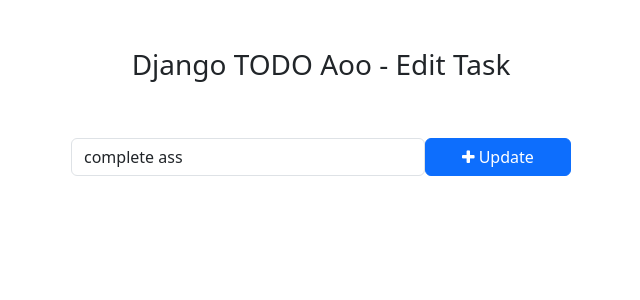
After one commit to sajinsaga/todo_c, a Django app: page /todo/edit/1/ in a window 1280 px wide. The commit adds this page. Shown: the top 300 px of the page, without its empty margins (319-959 px from the left). Run offline with Django 5.2, Linux system fonts and the light colour scheme; data comes from the database, SQL or seed files in the repository; both versions use the stored data as it was after the commit.

Commit message:
final push

```diff
--- /dev/null
+++ b/templates/edit.html
@@ -0,0 +1,28 @@
+<!DOCTYPE html>
+<html lang="en">
+<head>
+    <meta charset="UTF-8">
+    <meta name="viewport" content="width=device-width, initial-scale=1.0">
+    <title>edit task</title>
+        <!-- Bootstrap -->
+    <link href="https://cdn.jsdelivr.net/npm/bootstrap@5.3.0-alpha1/dist/css/bootstrap.min.css" rel="stylesheet" integrity="sha384-GLhlTQ8iRABdZLl6O3oVMWSktQOp6b7In1Zl3/Jr59b6EGGoI1aFkw7cmDA6j6gD" crossorigin="anonymous">
+    <script src="https://cdn.jsdelivr.net/npm/bootstrap@5.3.0-alpha1/dist/js/bootstrap.bundle.min.js" integrity="sha384-w76AqPfDkMBDXo30jS1Sgez6pr3x5MlQ1ZAGC+nuZB+EYdgRZgiwxhTBTkF7CXvN" crossorigin="anonymous"></script>
+    <!-- Font Awesome Icons -->
+    <link rel="stylesheet" href="https://cdnjs.cloudflare.com/ajax/libs/font-awesome/4.7.0/css/font-awesome.min.css">
+</head>
+<body>
+    <div class="container">
+        <h3 class="pt-5 pb-5 text-center"> Django TODO Aoo - Edit Task</h3>
+        <form action="{% url 'edit' get_task.pk %}" method="post" style="width:  500px; margin: auto;" >
+                    {% csrf_token %}
+                    <div class="form-group">
+                        <span style="display: flex;">
+                            <input type="text" name="task" class="form-control" placeholder="Edit your task" value="{{ get_task.task}}">
+                            <button type="submit" class="btn btn-primary" style="width: 200px;"><i class="fa fa-plus"></i> Update</button>
+                        </span>
+                    </div>
+                </form>
+
+    </div>
+</body>
+</html>
--- a/todos/urls.py
+++ b/todos/urls.py
@@ -4,4 +4,8 @@ from . import views
 # This variable name MUST be exactly 'urlpatterns'
 urlpatterns =[
     path('addTask/', views.addTask, name='addTask'),
+    path("mark_as_done/<int:pk>/",views.mrk_as_done, name="mrk_as_done"),
+
+    path('edit/<int:pk>/', views.edit,name='edit'),
+    path('delete/<int:pk>/', views.delete,name='delete')
 ]
--- a/todos/views.py
+++ b/todos/views.py
@@ -1,4 +1,4 @@
-from django.shortcuts import redirect, render
+from django.shortcuts import get_object_or_404, redirect, render
 from .models import Task
 # Create your views here.
 
@@ -7,3 +7,30 @@ def addTask (request):
     Task.objects.create(task=task)
 
     return redirect('home')
+
+
+def  mrk_as_done (request, pk):
+    task=get_object_or_404(Task,pk=pk)
+    task.is_complete=True
+    task.save()
+    return redirect ('home')
+
+
+def edit(request,pk):
+    get_task=get_object_or_404(Task,pk=pk)
+    if request.method =="POST":
+        new_task=request.POST["task"]
+        get_task.task=new_task
+        get_task.save()
+        return redirect('home')
+    else:
+        context={
+            'get_task':get_task
+        }
+        return render(request,"edit.html",context)
+
+
+def delete(request,pk):
+    task= get_object_or_404(Task, pk=pk)
+    task.delete()
+    return redirect('home')
```
Also changed, not shown: templates/home.html (+6 -4 lines), todo_main/views.py (+7 -2 lines), db.sqlite3.
